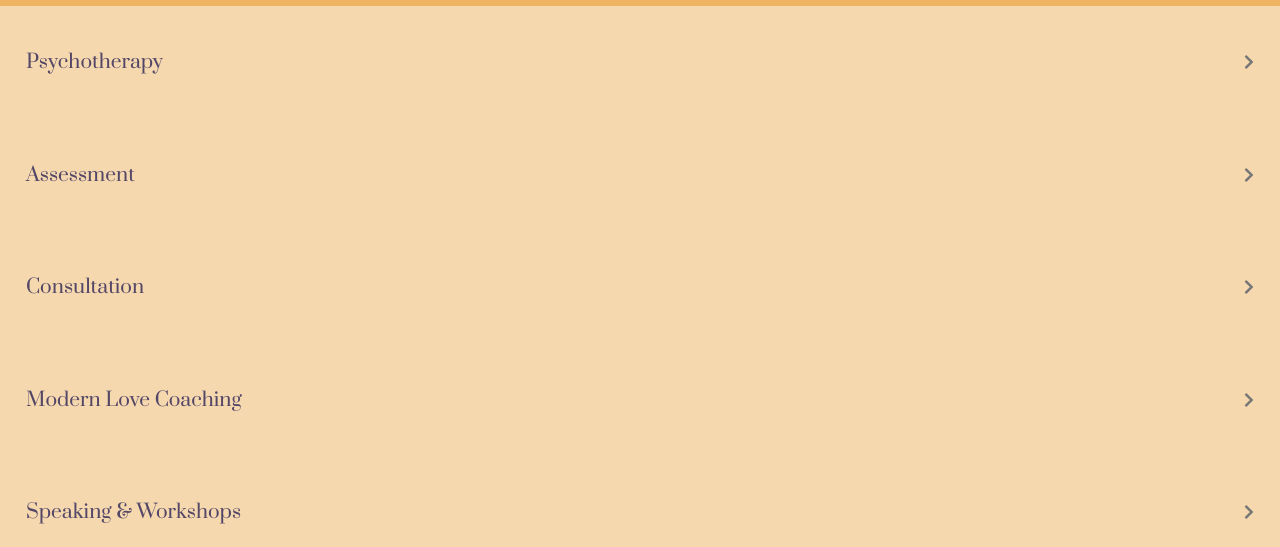
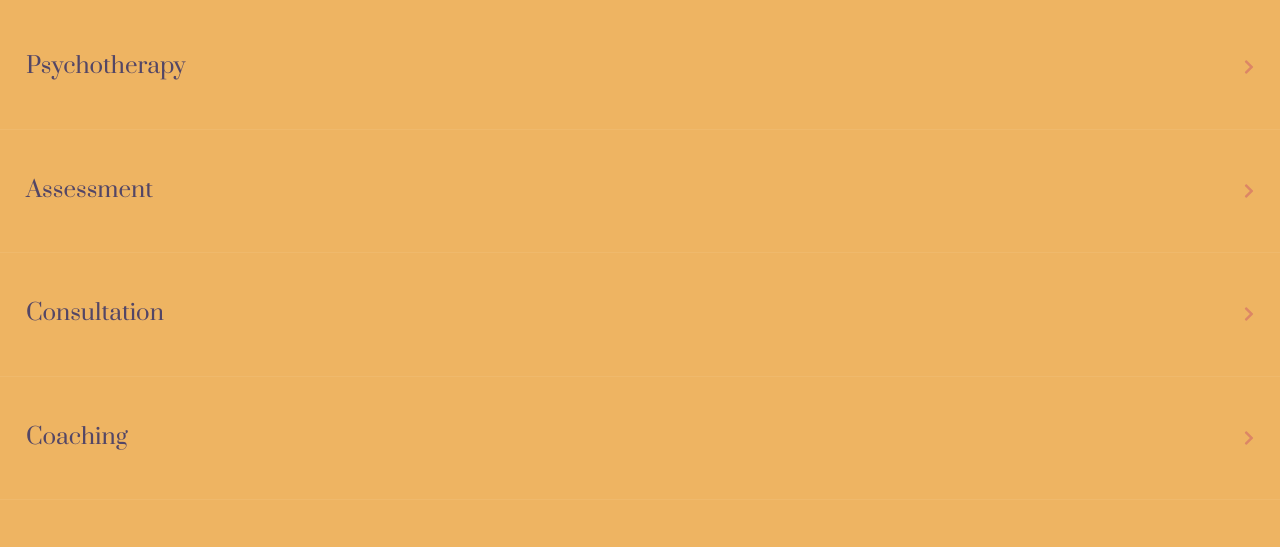
Before and after one commit to Assister2/caya_health, a Gatsby site: page /sandbox in a window 1280 px wide. Shown: the part 71-618 px from the top of the page. Built offline with nearby package versions, Linux system fonts and the light colour scheme; Gatsby itself is replaced by a stand-in of ours; a small style sheet from the web is missing.

Commit message:
Styling accordion

```diff
--- a/src/components/Accordion.css
+++ b/src/components/Accordion.css
@@ -8,7 +8,7 @@
 
 /* Style the buttons that are used to open and close the accordion panel */
 .accordion {
-  background-color:#f5d8ae;
+  background-color: #eeb462;
   color: #534666;
   cursor: pointer;
   padding: 26px;
@@ -22,12 +22,12 @@
 /* Add a background color to the button if it is clicked on (add the .active class with JS), and when you move the mouse over it (hover) */
 .accordion:hover,
 .active {
-  background-color: #eeb462;
+  background-color: #f5d8ae;
 }
 
 /* Style the accordion content title */
 .accordion__title {
-  font-size: 1.2em;
+  font-size: 1.4em;
   text-align: left;
 }
 
@@ -44,9 +44,10 @@
 
 /* Style the accordion content panel. Note: hidden by default */
 .accordion__content {
-  background-color: #eeb462;
+  background-color: #f5d8ae;
   overflow: auto;
   transition: max-height 0.6s ease;
+  border-bottom: 0.1px solid #EFB96C;
 }
 
 /* Style the accordion content text */
--- a/src/components/Accordion.js
+++ b/src/components/Accordion.js
@@ -24,7 +24,7 @@ function Accordion(props) {
     <div className="accordion__section">
       <button className={`accordion ${setActive}`} onClick={toggleAccordion}>
         <p className="accordion__title">{props.title}</p>
-        <Chevron className={`${setRotate}`} width={10} fill={"#777"} />
+        <Chevron className={`${setRotate}`} width={10} fill={"#dc8665"} />
       </button>
       <div
         ref={content}
--- a/src/components/AccordionMenu.js
+++ b/src/components/AccordionMenu.js
@@ -53,7 +53,7 @@ function AccordionMenu() {
         </span>"
       />
       <Accordion
-        title="Modern Love Coaching"
+        title="Coaching"
         content="<p>CAYA Wellness offers coaching services for online daters that are in the process of finding lasting love. Techniques utilized in these services incorporate scientific research to help daters engage in best practices when it comes to dating. In addition, services help daters get clear on the traits of their ideal partner, navigate online dating platforms, and learn about common pitfalls and barriers to successful dating.</p>
         </br>
         <span><h3>**Differences between coaching and psychotherapy:</h3><p>While overlaps exist between coaching and psychotherapy, coaching and psychotherapy are two distinct practices. Psychotherapy focuses on the assessment and treatment of mental health disorders. Coaching is a future-focused approach that centers on achieving a particular goal. Coaching gives mentally healthy individuals tools to work towards their desired goal and is not a substitute for psychotherapy.</p>
```
